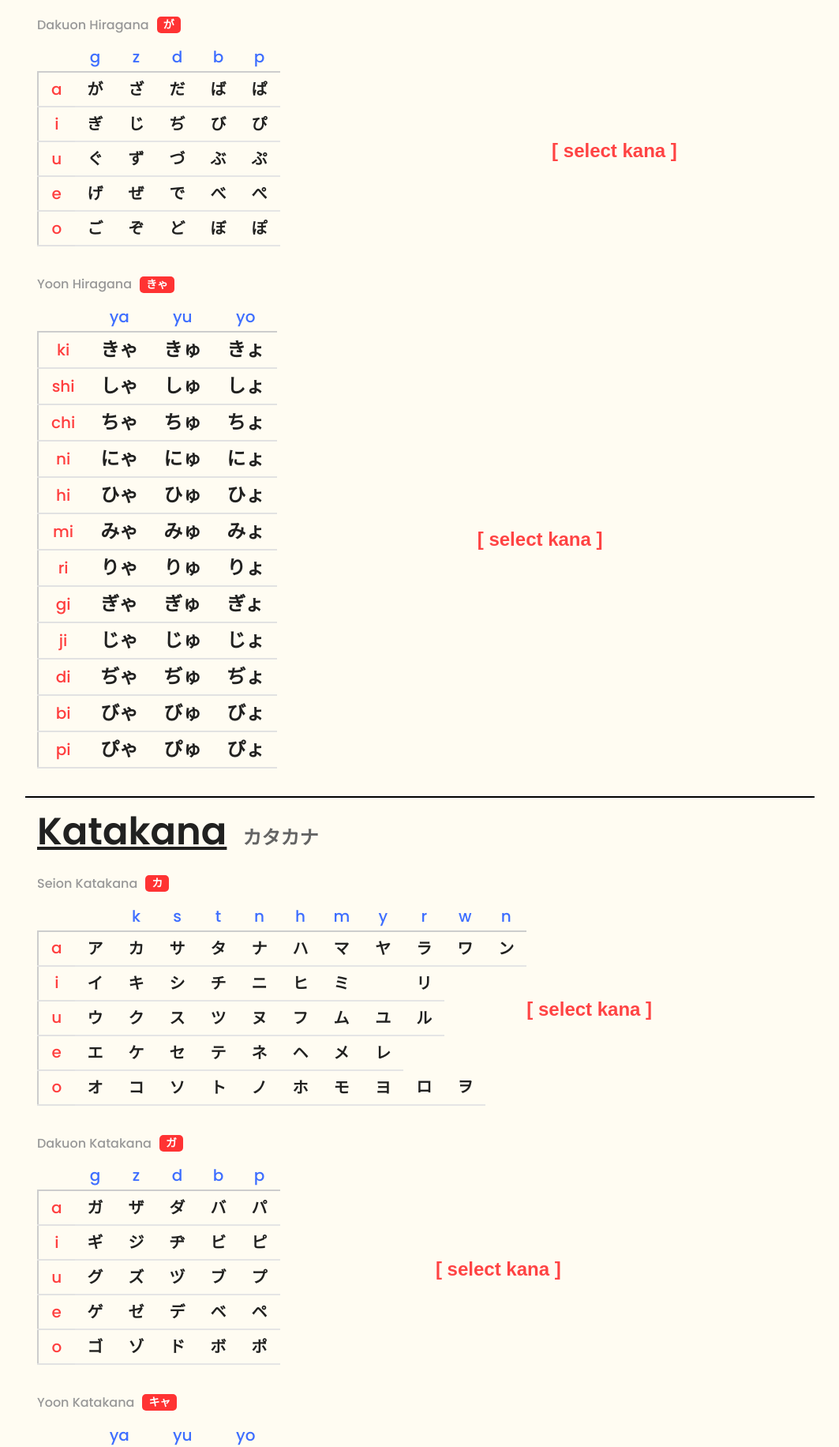
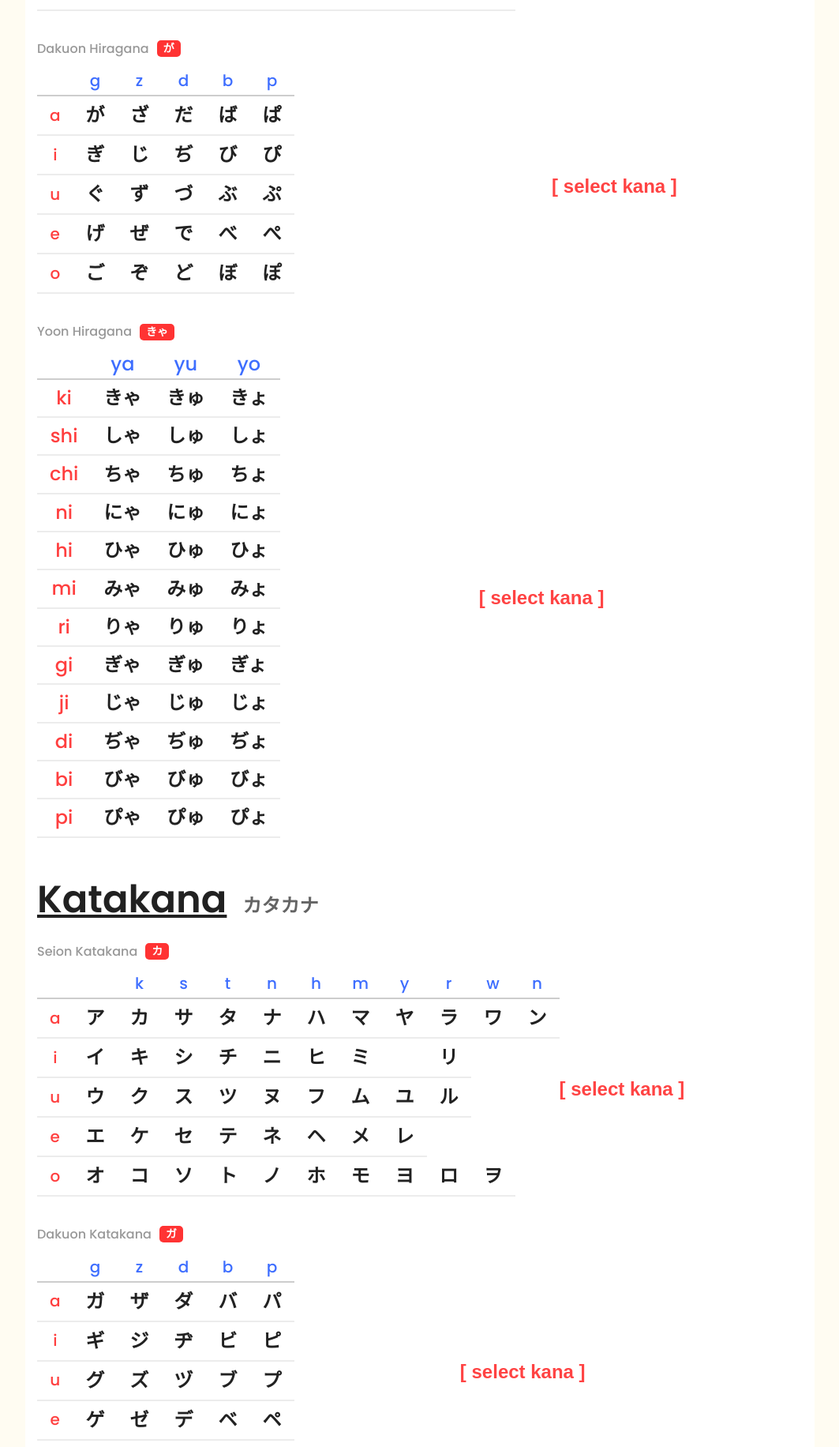
Before and after one commit to estebanT96/kawaii-academy, a React (Vite) app: page /learn in a window 1280 px wide. Shown: the part 458-2290 px from the top of the page at 79% size, without its empty margins (108-1171 px from the left). Built offline with nearby package versions, Linux system fonts and the light colour scheme; a web font is replaced by a local one.

Commit message:
Finished Learn Section V2.0:
''

```diff
--- a/src/components/HiraganaLearnSection.tsx
+++ b/src/components/HiraganaLearnSection.tsx
@@ -10,7 +10,7 @@ const HiraganaLearnSection = () => {
   return (
     <Box
       sx={{
-        background: "rgb(255, 252, 242)", //color de fondo
+        background: "rgb(255, 255, 255)", //color de fondo
         padding: "15px",
       }}
     >
@@ -37,7 +37,7 @@ const HiraganaLearnSection = () => {
         <Typography
           variant="h5"
           color="rgb(100,100,100)"
-          sx={{ fontSize: { xs: "18px", md: "24px" } }}
+          sx={{ fontSize: { xs: "14px", md: "24px" } }}
         >
           ひらがな
         </Typography>
--- a/src/components/KanaCell.tsx
+++ b/src/components/KanaCell.tsx
@@ -12,7 +12,7 @@ const KanaCell = ({ character, romaji, onHover }: Props) => {
       sx={{
         transition: "all ease 150ms",
         whiteSpace: "nowrap",
-        borderBottom: "2px solid rgb(229, 229, 229)",
+        borderBottom: "2px solid rgb(236, 236, 236)",
         "&:hover": {
           color: "rgb(255, 97, 35)",
           cursor: "pointer",
@@ -23,7 +23,7 @@ const KanaCell = ({ character, romaji, onHover }: Props) => {
       key={character}
     >
       <Typography
-        sx={{ fontWeight: { xs: 600 }, fontSize: { xs: "14px", md: "20px" } }}
+        sx={{ fontWeight: { xs: 600 }, fontSize: { xs: "20px", md: "24px" } }}
       >
         {character}
       </Typography>
--- a/src/components/KanaTable.tsx
+++ b/src/components/KanaTable.tsx
@@ -46,7 +46,7 @@ const KanaTable = ({ consonants, rows, onHover }: Props) => {
                   color: "rgb(62, 110, 255)",
                 }}
               >
-                <VowelContainer sx={{ fontSize: { xs: "16px", md: "20px" } }}>
+                <VowelContainer sx={{ fontSize: { xs: "20px", md: "20px" } }}>
                   {consonant}
                 </VowelContainer>
               </TableCell>
@@ -58,13 +58,12 @@ const KanaTable = ({ consonants, rows, onHover }: Props) => {
             <TableRow key={row.vowel}>
               <TableCell
                 sx={{
-                  borderLeft: "2px solid rgb(205, 205, 205)",
-                  borderBottom: "2px solid rgb(226, 226, 226)",
-                  fontSize: { xs: "16px", md: "20px" },
+                  borderBottom: "2px solid rgb(236, 236, 236)",
+                  fontSize: { xs: "20px", md: "20px" },
                   color: "rgb(255, 63, 63)",
                 }}
               >
-                <VowelContainer sx={{ fontSize: { xs: "16px", md: "20px" } }}>
+                <VowelContainer sx={{ fontSize: { xs: "20px", md: "20px" } }}>
                   {row.vowel}
                 </VowelContainer>
               </TableCell>
@@ -80,7 +79,6 @@ const KanaTable = ({ consonants, rows, onHover }: Props) => {
           ))}
         </TableBody>
       </Table>
-
     </Box>
   );
 };
--- a/src/components/KatanaLearnSection.tsx
+++ b/src/components/KatanaLearnSection.tsx
@@ -8,7 +8,7 @@ const HiraganaLearnSection = () => {
   return (
     <Box
       sx={{
-        background: "rgb(255, 252, 242)", //color de fondo
+        background: "rgb(255, 255, 255)", //color de fondo
         padding: "15px",
       }}
     >
@@ -34,7 +34,7 @@ const HiraganaLearnSection = () => {
         <Typography
           variant="h5"
           color="rgb(100,100,100)"
-          sx={{ fontSize: { xs: "18px", md: "24px" } }}
+          sx={{ fontSize: { xs: "14px", md: "24px" } }}
         >
           カタカナ
         </Typography>
--- a/src/components/WordColumn.tsx
+++ b/src/components/WordColumn.tsx
@@ -32,7 +32,7 @@ const WordColumn = ({ headers, words }: Props) => {
             <TableCell
               sx={{
                 padding: "5px 0",
-                whiteSpace: "nowrap"
+                whiteSpace: "nowrap",
               }}
             >
               <Typography variant="h5">{header.type}</Typography>
@@ -66,7 +66,15 @@ const WordColumn = ({ headers, words }: Props) => {
                 },
               }}
             >
-              <Typography variant="h5" sx={{ fontSize:{xs:"14px", md:"1.5rem"}, whiteSpace:"nowrap" }}>{word.wordInKana}</Typography>
+              <Typography
+                variant="h5"
+                sx={{
+                  fontSize: { xs: "20px", md: "24px" },
+                  whiteSpace: "nowrap",
+                }}
+              >
+                {word.wordInKana}
+              </Typography>
             </TableCell>
             <TableCell
               sx={{
@@ -80,7 +88,7 @@ const WordColumn = ({ headers, words }: Props) => {
                 className="romaji-text"
                 sx={{
                   fontFamily: "'Poppins', sans-serif",
-                  fontSize:{xs:"14px", md:"1.5rem"}  ,
+                  fontSize: { xs: "18px", md: "1.5rem" },
                   transition: "all ease 200ms",
                   color: "rgb(163, 163, 163)",
                   fontWeight: "500",
--- a/src/components/WordLearnSection.tsx
+++ b/src/components/WordLearnSection.tsx
@@ -9,7 +9,15 @@ import {
 
 const WordLearnSection = () => {
   return (
-    <Box display="flex" flexDirection="column" position="relative" padding="15px">
+    <Box
+      display="flex"
+      flexDirection="column"
+      position="relative"
+      padding="15px"
+      sx={{
+        backgroundColor: "rgb(255, 255, 255)",
+      }}
+    >
       <Box display="flex" alignItems="baseline" marginBottom="20px">
         <Typography
           variant="h3"
@@ -23,7 +31,6 @@ const WordLearnSection = () => {
           Word Glossary
         </Typography>
       </Box>
-
       <Box
         display="flex"
         width={{ xs: "auto", md: "90%" }}
--- a/src/components/YoonCell.tsx
+++ b/src/components/YoonCell.tsx
@@ -13,7 +13,7 @@ const YoonCell = ({ character, romaji, onHover }: Props) => {
         fontFamily: "'Poppins', sans-serif",
         transition: "all ease 150ms",
         whiteSpace: "nowrap",
-    borderBottom: "2px solid rgb(226, 226, 226)",
+        borderBottom: "2px solid rgb(236, 236, 236)",
         "&:hover": {
           color: "rgb(255, 97, 35)",
           cursor: "pointer",
@@ -25,7 +25,7 @@ const YoonCell = ({ character, romaji, onHover }: Props) => {
     >
       <Typography
         variant="h5"
-        sx={{ fontWeight: { xs: 600 }, fontSize: { xs: "16px", md: "24px" } }}
+        sx={{ fontWeight: { xs: 600 }, fontSize: { xs: "20px", md: "24px" } }}
       >
         {character}
       </Typography>
--- a/src/components/YoonHiraganaLearn.tsx
+++ b/src/components/YoonHiraganaLearn.tsx
@@ -52,7 +52,7 @@ const YoonHiraganaLearn = ({ rowHeader, rows }: Props) => {
                   key={item}
                   sx={{
                     borderBottom: "2px solid rgb(205, 205, 205)",
-                    fontSize: { xs: "16px", md: "20px" },
+                    fontSize: { xs: "20px", md: "24px" },
                     color: "rgb(62, 110, 255)",
                   }}
                 >
@@ -66,9 +66,8 @@ const YoonHiraganaLearn = ({ rowHeader, rows }: Props) => {
               <TableRow key={row.rowSyllable}>
                 <TableCell
                   sx={{
-                    borderLeft: "2px solid rgb(205, 205, 205)",
-                 borderBottom: "2px solid rgb(226, 226, 226)",
-                    fontSize: { xs: "16px", md: "20px" },
+                    borderBottom: "2px solid rgb(236, 236, 236)",
+                    fontSize: { xs: "20px", md: "24px" },
                     color: "rgb(255, 63, 63)",
                   }}
                 >
--- a/src/components/YoonKatakanaLearn.tsx
+++ b/src/components/YoonKatakanaLearn.tsx
@@ -52,7 +52,7 @@ const YoonKatakanaLearn = ({ rowHeader, rows }: Props) => {
                   key={item}
                   sx={{
                     borderBottom: "2px solid rgb(205, 205, 205)",
-                    fontSize: { xs: "16px", md: "20px" },
+                    fontSize: { xs: "20px", md: "20px" },
                     color: "rgb(62, 110, 255)",
                   }}
                 >
@@ -66,8 +66,7 @@ const YoonKatakanaLearn = ({ rowHeader, rows }: Props) => {
               <TableRow key={row.rowSyllable}>
                 <TableCell
                   sx={{
-                    borderLeft: "2px solid rgb(205, 205, 205)",
-                    borderBottom: "2px solid rgb(226, 226, 226)",
+                    borderBottom: "2px solid rgb(236, 236, 236)",
                     fontSize: { xs: "16px", md: "20px" },
                     color: "rgb(255, 63, 63)",
                   }}
--- a/src/pages/Learn.tsx
+++ b/src/pages/Learn.tsx
@@ -15,21 +15,7 @@ const Learn = () => (
       }}
     >
       <HiraganaLearnSection />
-      <Box
-        height="2px"
-        width="100%"
-        sx={{
-          backgroundColor: "black",
-        }}
-      ></Box>
       <KatanaLearnSection />
-      <Box
-        height="2px"
-        width="100%"
-        sx={{
-          backgroundColor: "black",
-        }}
-      ></Box>
       <WordLearnSection />
     </Box>
   </LearnContainer>
```
